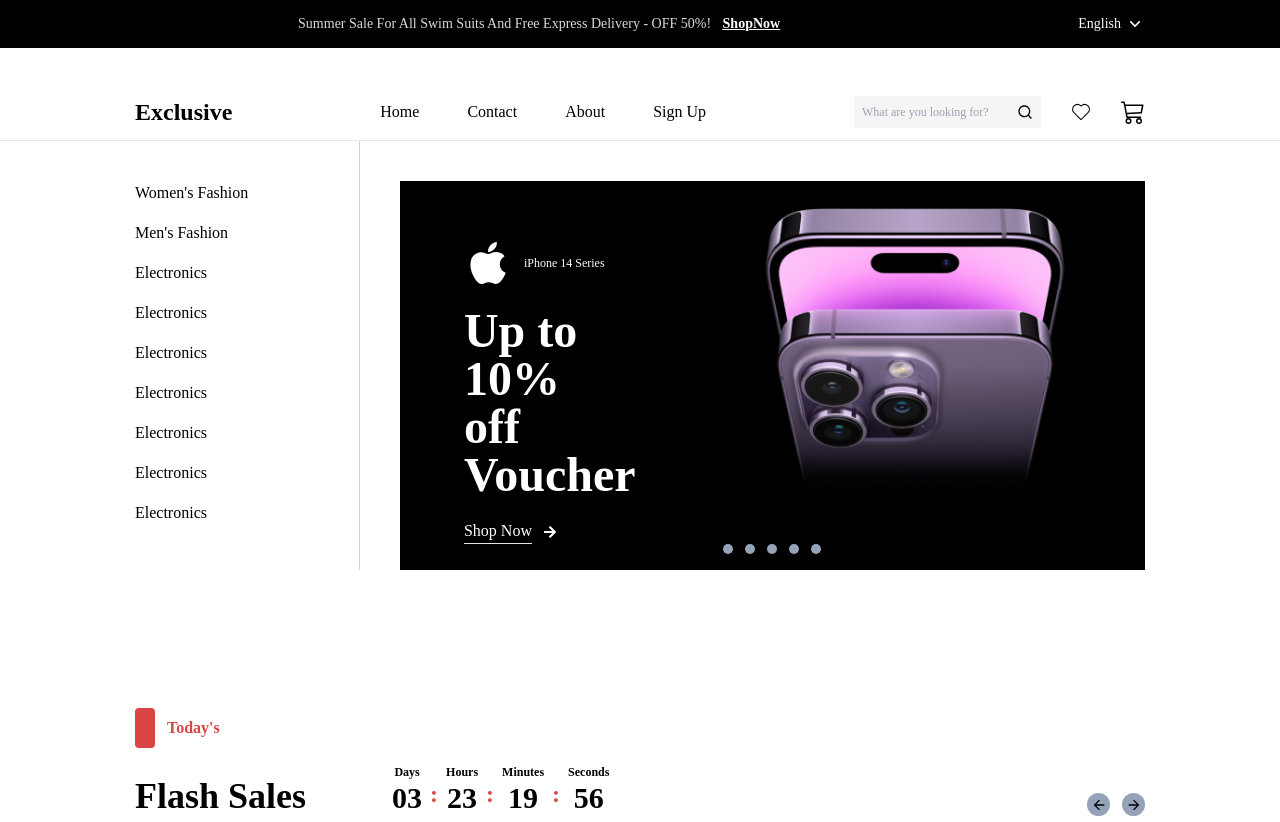
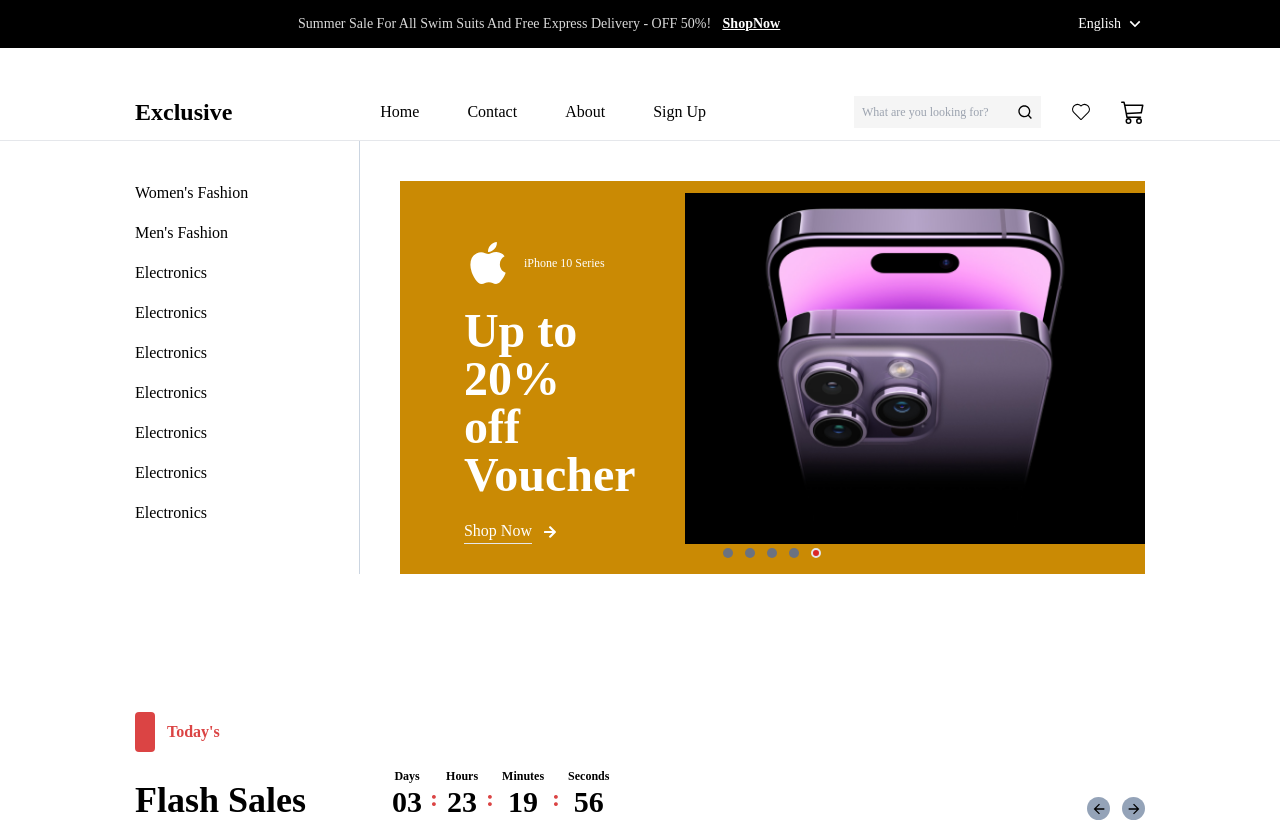
Before and after one commit to RaheemHakeem/e-commerce, a React (Vite) app: page / in a window 1280 px wide. Shown: the top 822 px of the page. Built offline with nearby package versions, Linux system fonts and the light colour scheme; some icons are missing.

Commit message:
Added some functionality to the headerAd

```diff
--- a/src/components/HeaderAD.jsx
+++ b/src/components/HeaderAD.jsx
@@ -1,24 +1,113 @@
-import React from "react";
+import React, { useEffect, useState } from "react";
 import { FaApple, FaArrowRight } from "react-icons/fa";
 import { Link } from "react-router-dom";
 import hero_endframe from "../assets/hero_endframe.png";
 
+// AD Data
+const data = [
+  {
+    id: 0,
+    bg: "bg-black",
+    icon: <FaApple className=" text-5xl" />,
+    firstP: "iPhone 14 Series",
+    heading: {
+      heading1: "Up to 10%",
+      heading2: "off Voucher",
+    },
+    image: hero_endframe,
+  },
+  {
+    id: 1,
+    bg: "bg-gray-800",
+    icon: <FaApple className=" text-5xl" />,
+    firstP: "iPhone 13 Series",
+    heading: {
+      heading1: "Up to 20%",
+      heading2: "off Voucher",
+    },
+    image: hero_endframe,
+  },
+  {
+    id: 2,
+    bg: "bg-red-600",
+    icon: <FaApple className=" text-5xl" />,
+    firstP: "iPhone 12 Series",
+    heading: {
+      heading1: "Up to 15%",
+      heading2: "off Voucher",
+    },
+    image: hero_endframe,
+  },
+  {
+    id: 3,
+    bg: "bg-green-600",
+    icon: <FaApple className=" text-5xl" />,
+    firstP: "iPhone 11 Series",
+    heading: {
+      heading1: "Up to 10%",
+      heading2: "off Voucher",
+    },
+    image: hero_endframe,
+  },
+  {
+    id: 4,
+    bg: "bg-yellow-600",
+    icon: <FaApple className=" text-5xl" />,
+    firstP: "iPhone 10 Series",
+    heading: {
+      heading1: "Up to 20%",
+      heading2: "off Voucher",
+    },
+    image: hero_endframe,
+  },
+];
+
 const HeaderAD = () => {
+  const [index, setIndex] = useState(2);
+
+  useEffect(() => {
+    const lastIndex = data.length - 1;
+    if (index < 0) {
+      setIndex(lastIndex);
+    }
+    if (index > lastIndex) {
+      setIndex(0);
+    }
+  }, [index, data]);
+
+  useEffect(() => {
+    let slider = setInterval(() => {
+      setIndex(index + 1);
+    }, 3000);
+    return () => clearInterval(slider);
+  }, [index]);
+
   return (
     <div className="mt-10 ml-6">
-      <div className="bg-black h-full w-full text-white">
+      {data.map((item) => {
+        let display = "hidden";
+        if (item.id === index) {
+          display = "block";
+        }
+        return (
+          <div
+            className={`${display} ${item.bg} h-full w-full text-white transition-all ease-in-out`}
+            key={item.id}
+          >
             <div className="flex justify-between pl-16">
               <div className=" pt-[58px] flex flex-col space-y-5">
                 <div className="flex items-center">
-              <FaApple className=" text-5xl" />
+                  {item.icon}
                   <p className=" text-[12px] font-extralight ml-3">
-                iPhone 14 Series
+                    {item.firstP}
                   </p>
                 </div>
-            <h1 className=" text-5xl font-semibold">Up to 10% <br /> off Voucher</h1>
+                <h1 className=" text-5xl font-semibold">
+                  {item.heading.heading1} <br /> {item.heading.heading2}
+                </h1>
                 <Link>
                   <div className="flex items-center">
-                <div >
+                    <div>
                       <h3 className="text-[16px]">Shop Now</h3>
                       <hr />
                     </div>
@@ -29,18 +118,44 @@
               </div>
               {/* img */}
               <div className="pt-3">
-            <img src={hero_endframe} alt="adHero" className=" h-full w-full" />
+                <img src={item.image} alt="adHero" className=" h-full w-full" />
               </div>
             </div>
             {/* buttons */}
-        <div className="flex justify-center items-center pb-4 gap-x-3">
-            <button className="w-[10px] h-[10px] bg-slate-400 rounded-full"></button>
-            <button className="w-[10px] h-[10px] bg-slate-400 rounded-full"></button>
-            <button className="w-[10px] h-[10px] bg-slate-400 rounded-full"></button>
-            <button className="w-[10px] h-[10px] bg-slate-400 rounded-full"></button>
-            <button className="w-[10px] h-[10px] bg-slate-400 rounded-full"></button>
+            <div className="flex justify-center items-center pt-1 pb-4 gap-x-3">
+              {data.map((item) => {
+                let active = "border-none bg-gray-500";
+                if (item.id === index) {
+                  active = "border-2 bg-red-600";
+                }
+                return (
+                  <button
+                    className={`w-[10px] h-[10px] ${active} rounded-full`}
+                    onClick={() => setIndex(item.id)}
+                  ></button>
+                );
+              })}
+
+              {/* <button
+                className={`w-[10px] h-[10px] ${active} rounded-full`}
+                onClick={() => setIndex(1)}
+              ></button>
+              <button
+                className={`w-[10px] h-[10px] ${active} rounded-full`}
+                onClick={() => setIndex(2)}
+              ></button>
+              <button
+                className={`w-[10px] h-[10px] ${active} rounded-full`}
+                onClick={() => setIndex(3)}
+              ></button>
+              <button
+                className={`w-[10px] h-[10px] ${active} rounded-full`}
+                onClick={() => setIndex(4)}
+              ></button> */}
             </div>
           </div>
+        );
+      })}
     </div>
   );
 };
```
Lines whose indentation alone changed are shown as unchanged.
